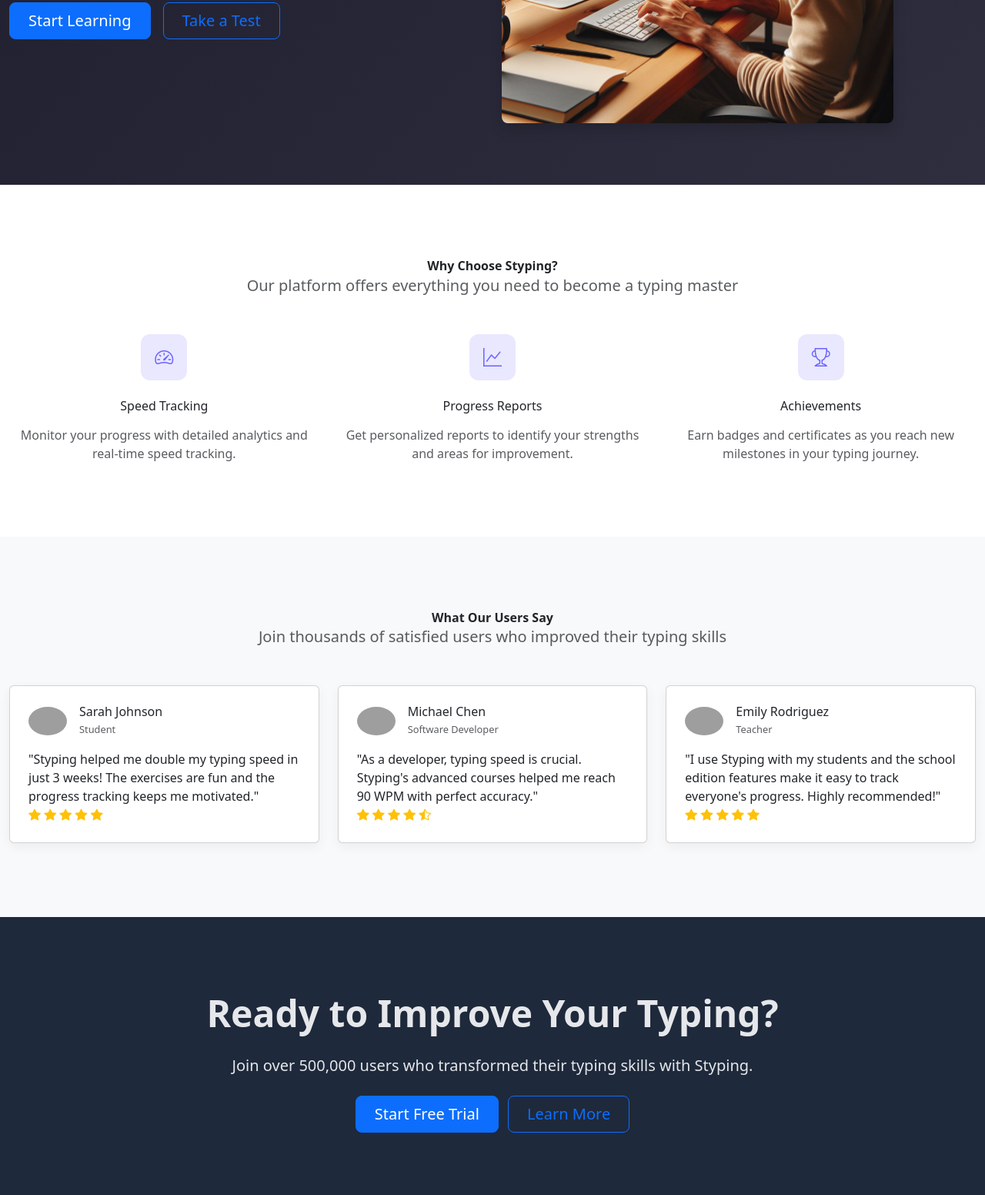
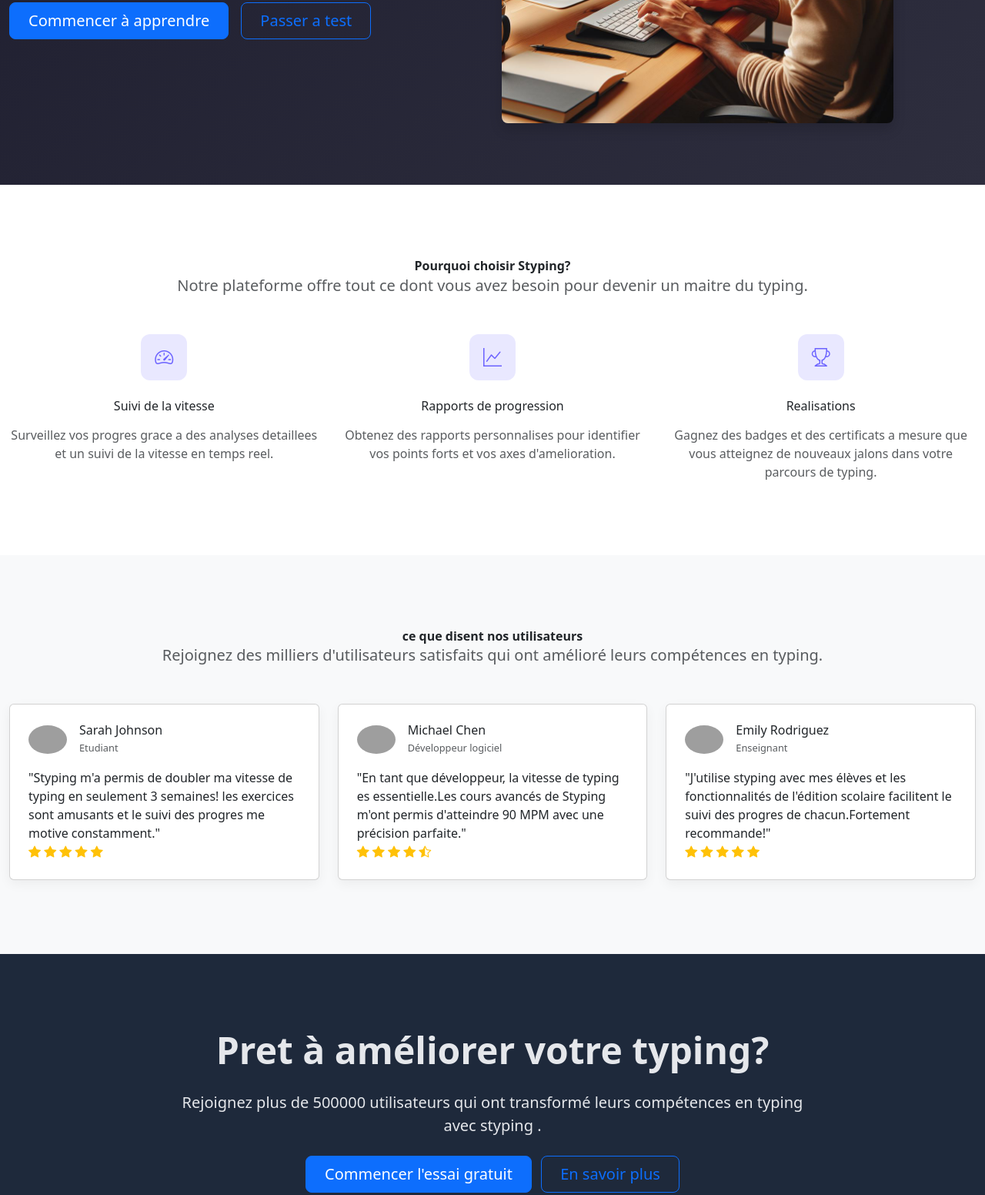
Before and after one commit to veronique-01/a-nex-typing, a website: page frontend/docs/acueil.html in a window 1280 px wide. Shown: the part 493-2045 px from the top of the page at 77% size. Drawn offline with nearby package versions, Linux system fonts and the light colour scheme; grey boxes are pictures that could not be loaded.

Commit message:
Fix langue

```diff
--- a/frontend/docs/acueil.html
+++ b/frontend/docs/acueil.html
@@ -18,33 +18,31 @@
         <section class="py-5">
             <div class="container py-5">
                 <div class="text-center mb-5">
-                    <h2 class="fw-bold">Why Choose Styping?</h2>
-                    <p class="text-muted lead">Our platform offers everything you need to become a typing master</p>
+                    <h2 class="fw-bold">Pourquoi choisir Styping?</h2>
+                    <p class="text-muted lead">Notre plateforme offre tout ce dont vous avez besoin pour devenir un maitre du typing.</p>
                 </div>
                 <div class="row g-4">
                     <div class="col-md-4">
                         <div class="feature-icon mx-auto">
                             <i class="bi bi-speedometer2"></i>
                         </div>
-                        <h4 class="text-center mb-3">Speed Tracking</h4>
-                        <p class="text-center text-muted">Monitor your progress with detailed analytics and real-time
-                            speed tracking.</p>
+                        <h4 class="text-center mb-3">Suivi de la vitesse</h4>
+                        <p class="text-center text-muted">Surveillez vos progres grace a des analyses detaillees et un suivi de la vitesse en temps reel.</p>
                     </div>
                     <div class="col-md-4">
                         <div class="feature-icon mx-auto">
                             <i class="bi bi-graph-up"></i>
                         </div>
-                        <h4 class="text-center mb-3">Progress Reports</h4>
-                        <p class="text-center text-muted">Get personalized reports to identify your strengths and areas
-                            for improvement.</p>
+                        <h4 class="text-center mb-3">Rapports de progression</h4>
+                        <p class="text-center text-muted">Obtenez des rapports personnalises pour identifier vos points forts et vos axes d'amelioration.</p>
                     </div>
                     <div class="col-md-4">
                         <div class="feature-icon mx-auto">
                             <i class="bi bi-trophy"></i>
                         </div>
-                        <h4 class="text-center mb-3">Achievements</h4>
-                        <p class="text-center text-muted">Earn badges and certificates as you reach new milestones in
-                            your typing journey.</p>
+                         <h4 class="text-center mb-3">Realisations</h4>
+                        <p class="text-center text-muted">Gagnez des badges et des certificats a mesure que vous atteignez de nouveaux jalons dans votre
+                            parcours de typing.</p>
                     </div>
                 </div>
             </div>
@@ -53,8 +51,8 @@
         <section class="py-5 bg-light">
             <div class="container py-5">
                 <div class="text-center mb-5">
-                    <h2 class="fw-bold">What Our Users Say</h2>
-                    <p class="text-muted lead">Join thousands of satisfied users who improved their typing skills</p>
+                    <h2 class="fw-bold">ce que disent nos utilisateurs</h2>
+                    <p class="text-muted lead">Rejoignez des milliers d'utilisateurs satisfaits qui ont amélioré leurs compétences en typing.</p>
                 </div>
                 <div class="row g-4">
                     <div class="col-md-4">
@@ -65,11 +63,11 @@
                                         class="rounded-circle me-3" width="50" height="50" alt="User">
                                     <div>
                                         <h5 class="mb-0">Sarah Johnson</h5>
-                                        <small class="text-muted">Student</small>
+                                        <small class="text-muted">Etudiant</small>
                                     </div>
                                 </div>
-                                <p class="card-text">"Styping helped me double my typing speed in just 3 weeks! The
-                                    exercises are fun and the progress tracking keeps me motivated."</p>
+                                <p class="card-text">"Styping m'a permis de doubler ma vitesse de typing en seulement 3 semaines! les exercices sont amusants
+                                    et le suivi des progres me motive constamment."</p>
                                 <div class="text-warning">
                                     <i class="bi bi-star-fill"></i>
                                     <i class="bi bi-star-fill"></i>
@@ -88,11 +86,11 @@
                                         class="rounded-circle me-3" width="50" height="50" alt="User">
                                     <div>
                                         <h5 class="mb-0">Michael Chen</h5>
-                                        <small class="text-muted">Software Developer</small>
+                                        <small class="text-muted">Développeur logiciel</small>
                                     </div>
                                 </div>
-                                <p class="card-text">"As a developer, typing speed is crucial. Styping's advanced
-                                    courses helped me reach 90 WPM with perfect accuracy."</p>
+                                <p class="card-text">"En tant que développeur, la vitesse de typing es essentielle.Les cours avancés de Styping
+                                    m'ont permis d'atteindre 90 MPM avec une précision parfaite."</p>
                                 <div class="text-warning">
                                     <i class="bi bi-star-fill"></i>
                                     <i class="bi bi-star-fill"></i>
@@ -111,11 +109,11 @@
                                         class="rounded-circle me-3" width="50" height="50" alt="User">
                                     <div>
                                         <h5 class="mb-0">Emily Rodriguez</h5>
-                                        <small class="text-muted">Teacher</small>
+                                        <small class="text-muted">Enseignant</small>
                                     </div>
                                 </div>
-                                <p class="card-text">"I use Styping with my students and the school edition features
-                                    make it easy to track everyone's progress. Highly recommended!"</p>
+                                <p class="card-text">"J'utilise styping avec mes élèves et les fonctionnalités de l'édition scolaire facilitent
+                                    le suivi des progres de chacun.Fortement recommande!"</p>
                                 <div class="text-warning">
                                     <i class="bi bi-star-fill"></i>
                                     <i class="bi bi-star-fill"></i>
@@ -134,10 +132,10 @@
             <div class="container py-5">
                 <div class="row justify-content-center">
                     <div class="col-lg-8 text-center">
-                        <h2 class="display-5 fw-bold mb-4">Ready to Improve Your Typing?</h2>
-                        <p class="lead mb-4">Join over 500,000 users who transformed their typing skills with Styping.</p>
-                        <a href="#" class="btn btn-primary btn-lg px-4 me-2">Start Free Trial</a>
-                        <a href="#" class="btn btn-outline-primary btn-lg px-4">Learn More</a>
+                        <h2 class="display-5 fw-bold mb-4">Pret à améliorer votre typing?</h2>
+                        <p class="lead mb-4">Rejoignez plus de 500000 utilisateurs qui ont transformé leurs compétences en typing avec styping .</p>
+                        <a href="#" class="btn btn-primary btn-lg px-4 me-2">Commencer l'essai gratuit</a>
+                        <a href="#" class="btn btn-outline-primary btn-lg px-4">En savoir plus</a>
                     </div>
                 </div>
             </div>
--- a/frontend/partials/header_accueil.html
+++ b/frontend/partials/header_accueil.html
@@ -33,11 +33,11 @@
         <div class="container">
             <div class="row align-items-center">
                 <div class="col-lg-6">
-                    <h1 class="display-4 fw-bold mb-4">Master Typing with <span class="text-primary">Styping</span></h1>
-                    <p class="lead mb-4">Improve your typing speed and accuracy with our interactive courses designed for all skill levels.</p>
+                    <h1 class="display-4 fw-bold mb-4">Maitrisez le Typing avec <span class="text-primary">Styping</span></h1>
+                    <p class="lead mb-4">Améliorez votre vitesse et votre précission de frappe avec nos cours interactifs concus pour tous les niveaux.</p>
                     <div class="d-flex gap-3">
-                        <a href="lesson.html" class="btn btn-primary btn-lg px-4 " id="getLearnButton">Start Learning</a>
-                        <a href="test.html" class="btn btn-outline-primary btn-lg px-4" id="getTestButton">Take a Test</a>
+                        <a href="lesson.html" class="btn btn-primary btn-lg px-4 " id="getLearnButton">Commencer à apprendre</a>
+                        <a href="test.html" class="btn btn-outline-primary btn-lg px-4" id="getTestButton">Passer a test</a>
                     </div>
                 </div>
                 <div class="col-lg-5 hero-image">
```
